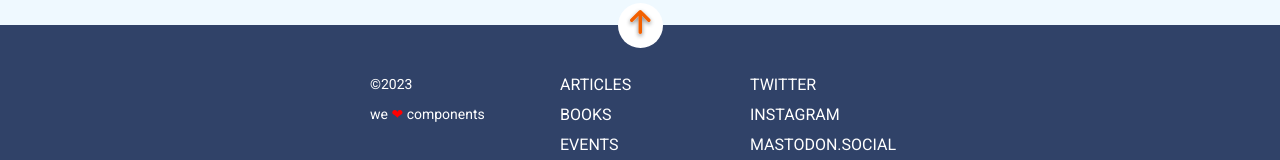
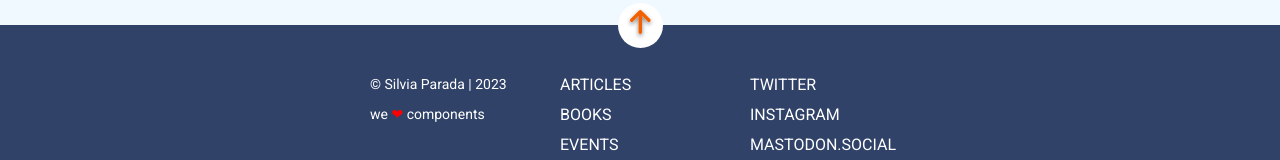
Before and after one commit to silviaparadag/web-design-html-scss, a website: page docs/index.html in a window 1280 px wide. Shown: the part 1554-1714 px from the top of the page. Drawn offline with nearby package versions, Linux system fonts and the light colour scheme.

Commit message:
Update docs

```diff
--- a/docs/index.html
+++ b/docs/index.html
@@ -79,7 +79,7 @@
           </ul>
       </div>
       <div class="copy">
-          <div>©2023</div>
+          <div>© Silvia Parada | 2023</div>
           <div>we <span class="symbol">❤︎</span> components</div>
       </div>
   </footer>
```
